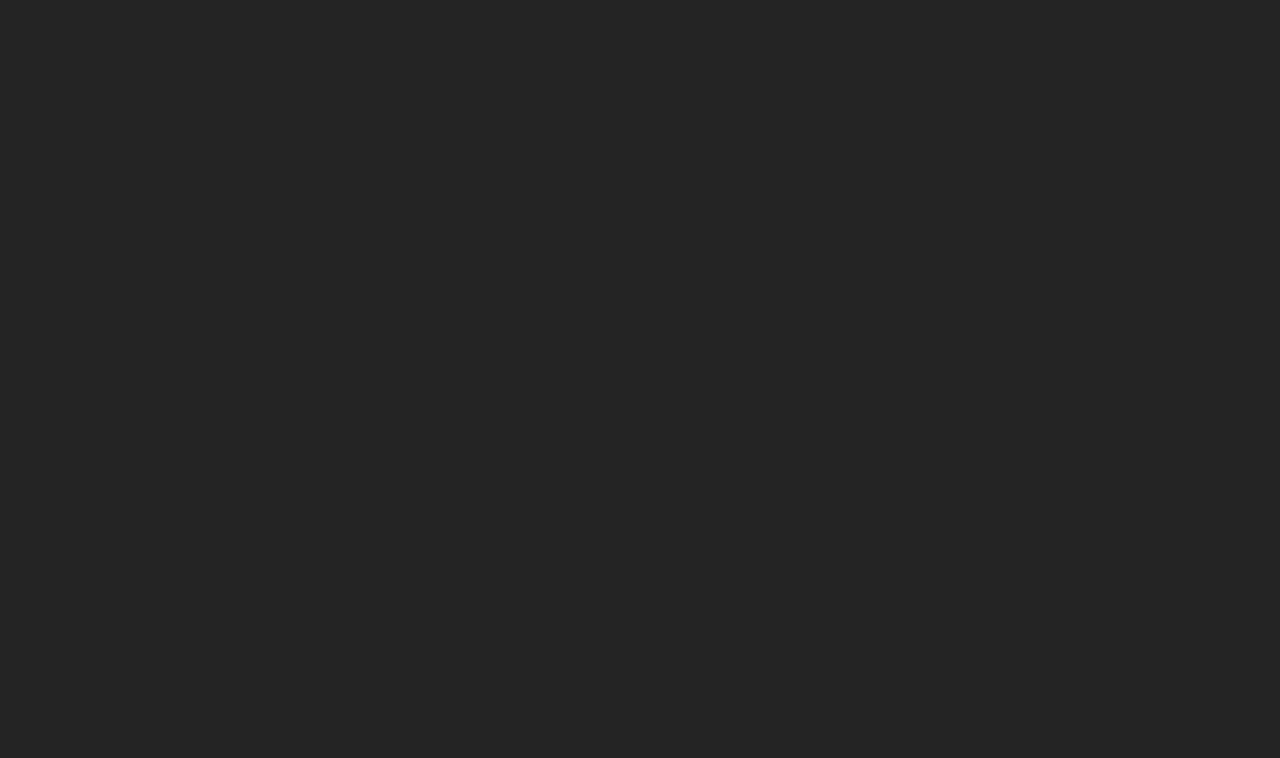
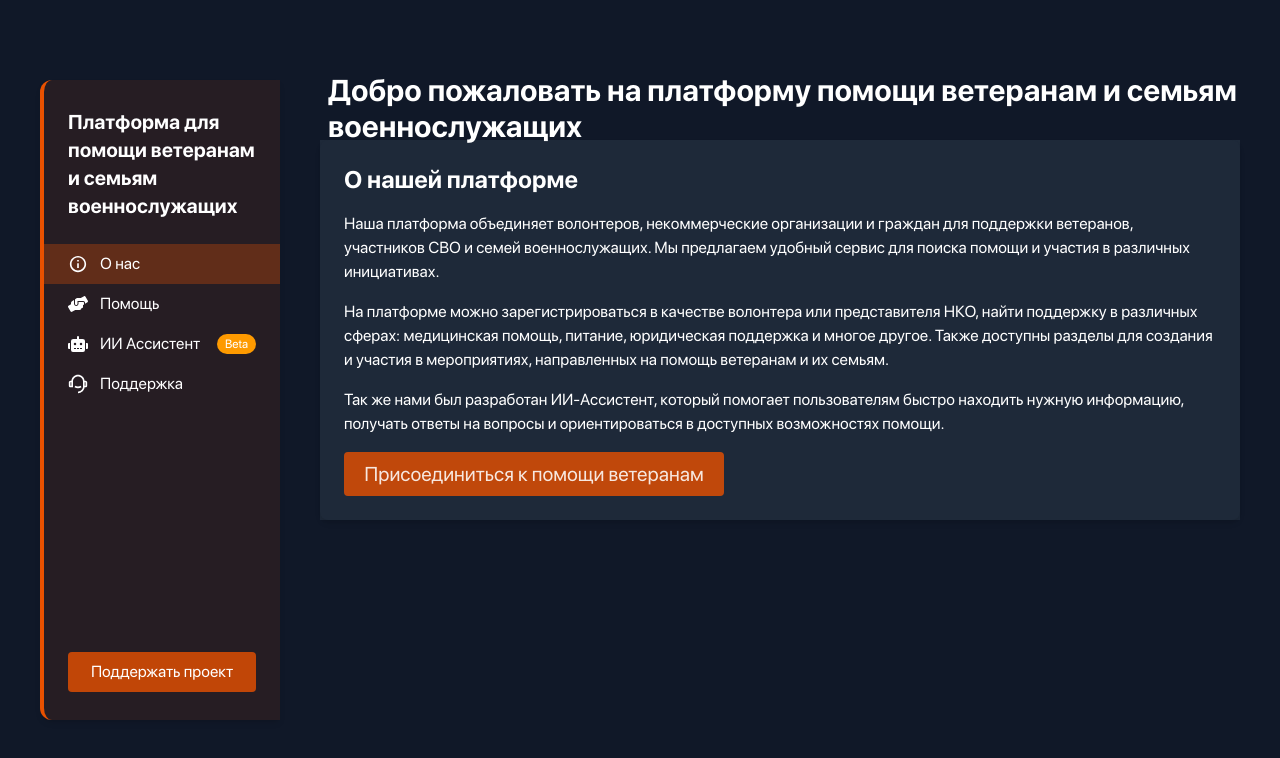
Before and after one commit to awtershokk/kkriton2025, a React (Vite) app in the folder frontend/: page /about in a window 1280 px wide. Before the commit this address had no page. Shown: the top 758 px of the page. Built offline with nearby package versions, Linux system fonts and the light colour scheme.

Commit message:
сайдбар

```diff
--- a/frontend/src/App.tsx
+++ b/frontend/src/App.tsx
@@ -2,7 +2,7 @@ import { BrowserRouter as Router, Routes, Route } from 'react-router-dom';
 import HomePage from "./pages/HomePage/HomePage.tsx";
 import LoginForm from "./pages/Auth/LoginPage.tsx";
 import RegForm from "./pages/Auth/RegisterPage.tsx";
-import HelpPage from "./pages/HelpPage/HelpPage.tsx";
+import AboutPage from "./pages/HelpPage/AboutPage.tsx";
 
 const App = () => {
 
@@ -12,7 +12,7 @@ const App = () => {
                 <Route path="/" element={<HomePage />} />
                 <Route path="/login" element={<LoginForm />} />
                 <Route path="/register" element={<RegForm />} />
-                <Route path="/help" element={<HelpPage />} />
+                <Route path="/about" element={<AboutPage />} />
             </Routes>
         </Router>
     );
--- a/frontend/src/components/Menu/SideBar.tsx
+++ b/frontend/src/components/Menu/SideBar.tsx
@@ -7,7 +7,7 @@ const SidebarMenu = () => {
 
     const menuItems = [
         { label: "О нас", icon: <IoMdInformationCircleOutline />, link: "/about", group: "Основные" },
-        { label: "Помощь ветеранам", icon: <FaHandsHelping />, link: "/help", group: "Основные" },
+        { label: "Помощь", icon: <FaHandsHelping />, link: "/help", group: "Основные" },
         { label: "ИИ Ассистент", icon: <FaRobot />, link: "/assistant", group: "Основные", beta: true },
         { label: "Поддержка", icon: <RiCustomerService2Line />, link: "/support", group: "Основные" },
     ];
--- a/frontend/src/layouts/DefaultLayout.tsx
+++ b/frontend/src/layouts/DefaultLayout.tsx
@@ -3,16 +3,24 @@ import SidebarMenu from "../components/Menu/SideBar.tsx";
 
 interface LayoutProps {
     children: ReactNode;
+    header: ReactNode;
+    content: ReactNode;
 }
 
-const Layout = ({ children }: LayoutProps) => {
+const Layout = ({ children, header, content }: LayoutProps) => {
     return (
         <div className="min-h-screen bg-gray-900 flex">
-            <div className="fixed left-5 top-5 bottom-5">
+            <div className="fixed left-10 top-1/2 transform -translate-y-1/2">
                 <SidebarMenu />
             </div>
-            <main className="flex-1 ml-64 p-8">
-                {children}
+            <div className="fixed left-82 top-30 transform -translate-y-1/2">
+                {header}
+            </div>
+
+            <main className="pl-80 pt-35 pr-10 w-full">
+                <div className="bg-gray-800">
+                    {content}
+                </div>
             </main>
         </div>
     );
--- a/frontend/src/pages/Auth/LoginPage.tsx
+++ b/frontend/src/pages/Auth/LoginPage.tsx
@@ -11,7 +11,7 @@ const LoginForm = () => {
 
     const handleSubmit = (e: React.FormEvent<HTMLFormElement>) => {
         e.preventDefault()
-        navigate('/')
+        navigate('/about')
     }
 
     const handleTogglePasswordVisibility = () => {
@@ -46,7 +46,6 @@ const LoginForm = () => {
                 <input type="text" name="hiddenUsername" className="hidden" autoComplete="username"/>
                 <input type="password" name="hiddenPassword" className="hidden" autoComplete="new-password"/>
 
-                {/* Условие для скрытия полей при выборе "Гость" */}
                     <>
                         <div className="mb-4">
                             <label htmlFor="username" className="block text-sm font-medium text-white mb-1">
--- a/frontend/src/pages/Auth/RegisterPage.tsx
+++ b/frontend/src/pages/Auth/RegisterPage.tsx
@@ -29,9 +29,8 @@ const RegForm = () => {
         navigate('/login')
     }
 
-    // Данные для вкладок
     const tabs = [
-        { key: 'volunteer', label: 'Я волонтер' },
+        { key: 'volunteer', label: 'Волонтер' },
         { key: 'nko', label: 'НКО' },
     ];
 
--- /dev/null
+++ b/frontend/src/pages/HelpPage/AboutPage.tsx
@@ -0,0 +1,45 @@
+import Layout from "../../layouts/DefaultLayout.tsx";
+import {useNavigate} from "react-router-dom";
+
+
+const AboutPage = () => {
+    const navigate = useNavigate();
+
+    const handleSupportClick = () => {
+        navigate("/help");
+    };
+
+    return (
+        <Layout
+            header={
+                <h1 className="text-3xl font-bold text-white mb-6">
+                    Добро пожаловать на платформу помощи ветеранам и семьям военнослужащих
+                </h1>
+            }
+            content={
+                <div className="max-w-12xl mx-auto">
+                    <div className="bg-gray-800 p-6 rounded-lg shadow-md">
+                        <h2 className="text-2xl font-semibold text-white mb-4">О нашей платформе</h2>
+                        <p className="text-white mb-4">
+                            Наша платформа объединяет волонтеров, некоммерческие организации и граждан для поддержки ветеранов, участников СВО и семей военнослужащих. Мы предлагаем удобный сервис для поиска помощи и участия в различных инициативах.
+                        </p>
+                        <p className="text-white mb-4">
+                            На платформе можно зарегистрироваться в качестве волонтера или представителя НКО, найти поддержку в различных сферах: медицинская помощь, питание, юридическая поддержка и многое другое. Также доступны разделы для создания и участия в мероприятиях, направленных на помощь ветеранам и их семьям.
+                        </p>
+                        <p className="text-white mb-4">
+                            Так же нами был разработан ИИ-Ассистент, который помогает пользователям быстро находить нужную информацию, получать ответы на вопросы и ориентироваться в доступных возможностях помощи.
+                        </p>
+                        <button
+                            className="w-[380px] bg-[rgba(233,81,0,0.8)] text-xl hover:bg-[#E95100] py-2  rounded"
+                            onClick={handleSupportClick}
+                        >
+                            Присоединиться к помощи ветеранам
+                        </button>
+                    </div>
+                </div>
+            }
+        />
+    );
+};
+
+export default AboutPage;
--- a/frontend/src/pages/HelpPage/HelpPage.tsx
+++ /dev/null
@@ -1,25 +0,0 @@
-import Layout from "../../layouts/DefaultLayout.tsx";
-
-const HelpPage = () => {
-    return (
-        <Layout>
-            <div className="max-w-4xl mx-auto">
-                <h1 className="text-3xl font-bold text-gray-800 mb-6">Добро пожаловать на платформу помощи ветеранам</h1>
-
-                <div className="bg-white p-6 rounded-lg shadow-md">
-                    <h2 className="text-xl font-semibold text-gray-700 mb-4">О нашей платформе</h2>
-                    <p className="text-gray-600 mb-4">
-                        Это демонстрационная страница, показывающая использование лайаута с сайдбаром.
-                        Сайдбар остается фиксированным при прокрутке и имеет одинаковые отступы сверху и снизу.
-                    </p>
-                    <p className="text-gray-600">
-                        Основное содержимое страницы располагается справа от сайдбара с достаточным отступом.
-                        Вы можете использовать этот лайаут для всех страниц вашего приложения для единообразия.
-                    </p>
-                </div>
-            </div>
-        </Layout>
-    );
-};
-
-export default HelpPage;
--- a/frontend/src/pages/HomePage/HomePage.tsx
+++ b/frontend/src/pages/HomePage/HomePage.tsx
@@ -1,11 +1,17 @@
 import React from "react";
+import { useNavigate } from "react-router-dom";
 import backgroundImg from "../../assets/background/veterans.jpg";
 import InfoBlock from "../../components/Blocks/InfoBlock.tsx";
 import WideInfoBlock from "../../components/Blocks/WideInfoBlock.tsx";
-
 import { FaHeart, FaBriefcase, FaShieldAlt, FaUserShield, FaHandsHelping } from "react-icons/fa";
 
 const HomePage: React.FC = () => {
+    const navigate = useNavigate();
+
+    const handleSupportClick = () => {
+        navigate("/register");
+    };
+
     return (
         <div
             className="h-screen w-screen bg-cover bg-center bg-no-repeat"
@@ -22,6 +28,7 @@ const HomePage: React.FC = () => {
                             облегчая жизнь тем, кто отдал много ради нашей безопасности.
                         </h2>
                         <button
+                            onClick={handleSupportClick}
                             className="w-[300px] bg-[rgba(233,81,0,0.8)] text-[23px] hover:bg-[#E95100] py-2 mt-[20px] rounded"
                         >
                             Поддержать проект
```
Also changed, not shown: frontend/src/assets/content/v1.jpg (added).
